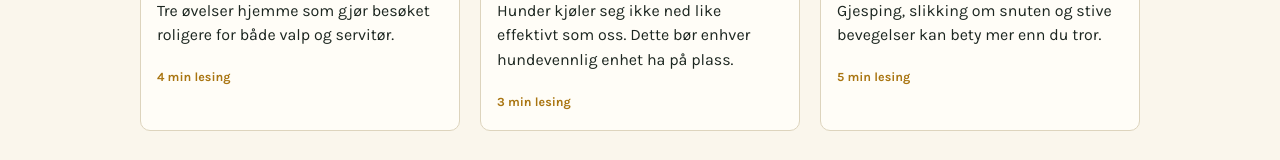
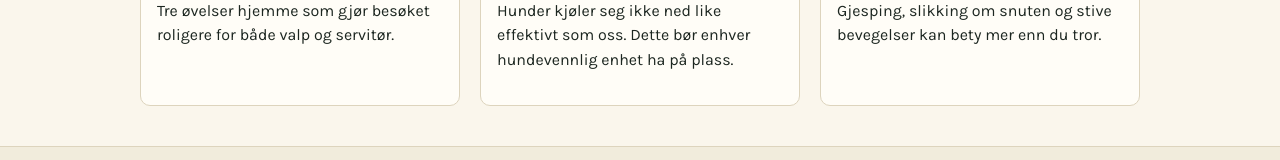
Before and after one commit to preztmo/poteliv-beta, a React (Vite) app: page /artikler in a window 1280 px wide. Shown: the part 448-608 px from the top of the page. Built offline with nearby package versions, Linux system fonts and the light colour scheme.

Commit message:
fjernet leseminutter

```diff
--- a/Articles.jsx
+++ b/Articles.jsx
@@ -14,7 +14,6 @@ export default function Articles() {
             <div className="article-card__body">
               <h2>{a.title}</h2>
               <p>{a.excerpt}</p>
-              <span className="article-card__meta">{a.readMinutes} min lesing</span>
             </div>
           </Link>
         ))}
--- a/articles.js
+++ b/articles.js
@@ -3,7 +3,6 @@ export const articles = [
     id: 'forste-cafebesok',
     title: 'Slik forbereder du valpens første kafébesøk',
     excerpt: 'Tre øvelser hjemme som gjør besøket roligere for både valp og servitør.',
-    readMinutes: 4,
     image: 'https://images.unsplash.com/photo-1601979031925-424e53b6caaa?w=800&q=80',
     body: [
       'De første besøkene bør legges til rolige tidspunkter på dagen, gjerne rett etter en spasertur, slik at valpen er avslappet og litt sliten før dere setter dere ned.',
@@ -15,7 +14,6 @@ export const articles = [
     id: 'vann-pa-varme-dager',
     title: 'Hvorfor vannskål bør være et minstekrav',
     excerpt: 'Hunder kjøler seg ikke ned like effektivt som oss. Dette bør enhver hundevennlig enhet ha på plass.',
-    readMinutes: 3,
     image: 'https://images.unsplash.com/photo-1444212477490-ca407925329e?w=800&q=80',
     body: [
       'Hunder svetter nesten ikke og er avhengige av flåsing for å kvitte seg med overskuddsvarme. Tilgang på vann er derfor ikke bare hyggelig, men et velferdsspørsmål på varme dager.',
@@ -27,7 +25,6 @@ export const articles = [
     id: 'lese-kroppssprak-pa-restaurant',
     title: 'Tegn på at hunden din trenger en pause fra folkemengden',
     excerpt: 'Gjesping, slikking om snuten og stive bevegelser kan bety mer enn du tror.',
-    readMinutes: 5,
     image: 'https://images.unsplash.com/photo-1450778869180-41d0601e046e?w=800&q=80',
     body: [
       'Gjesping utenom trøtthet, slikking om snuten og "hale mellom beina" er klassiske stressignaler som lett overses i et hyggelig lokale.',
```
